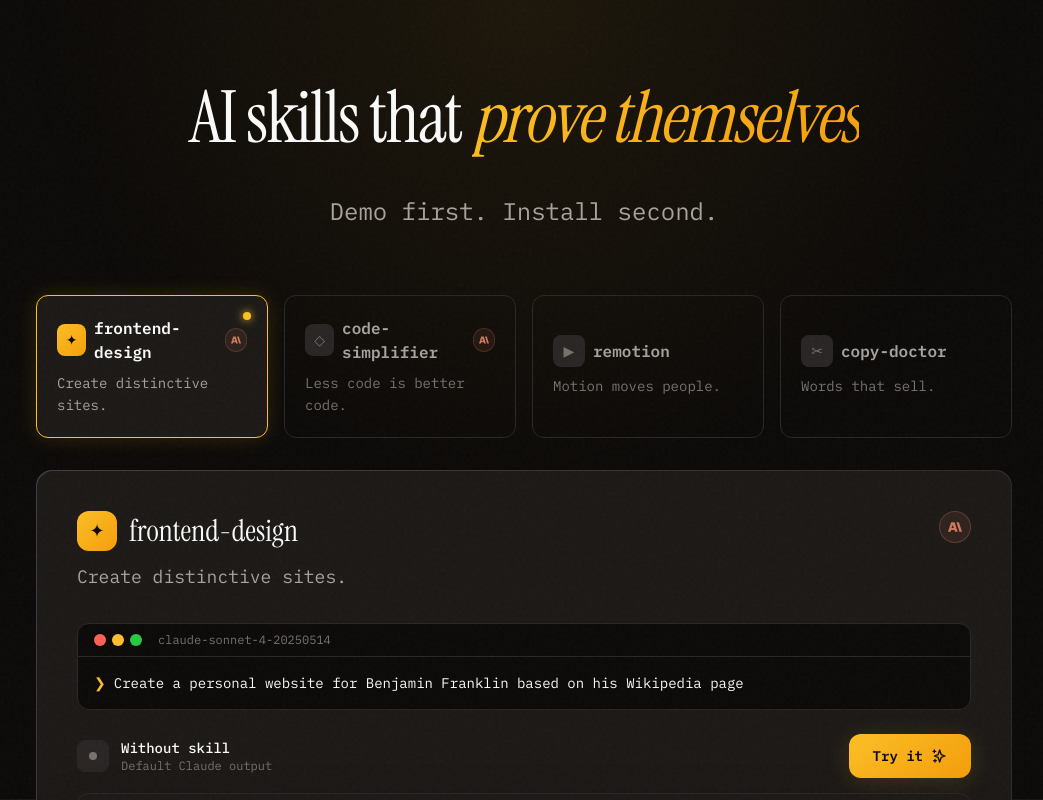
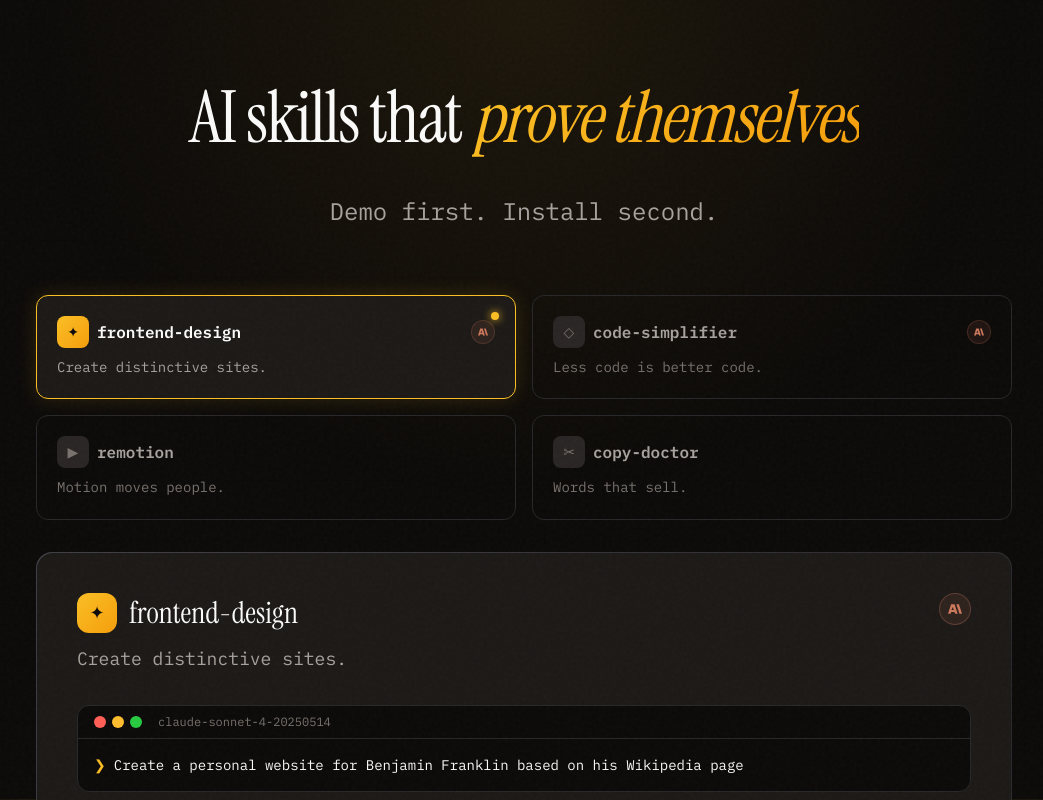
Before and after one commit to aslobodnik/stashmd, a Next.js app: page / in a window 1280 px wide. Shown: the top 800 px of the page, without its empty margins (116-1159 px from the left). Built offline with nearby package versions, Linux system fonts and the light colour scheme; a web font is replaced by a local one.

Commit message:
change skill grid to 2x2 layout

```diff
--- a/app/page.tsx
+++ b/app/page.tsx
@@ -130,7 +130,7 @@
 
         {/* Skill Grid */}
         <section className="mb-8">
-          <div className="grid grid-cols-1 sm:grid-cols-2 lg:grid-cols-4 gap-4">
+          <div className="grid grid-cols-1 sm:grid-cols-2 gap-4">
             {SKILLS.map((skill) => (
               <SkillCard
                 key={skill.id}
```
